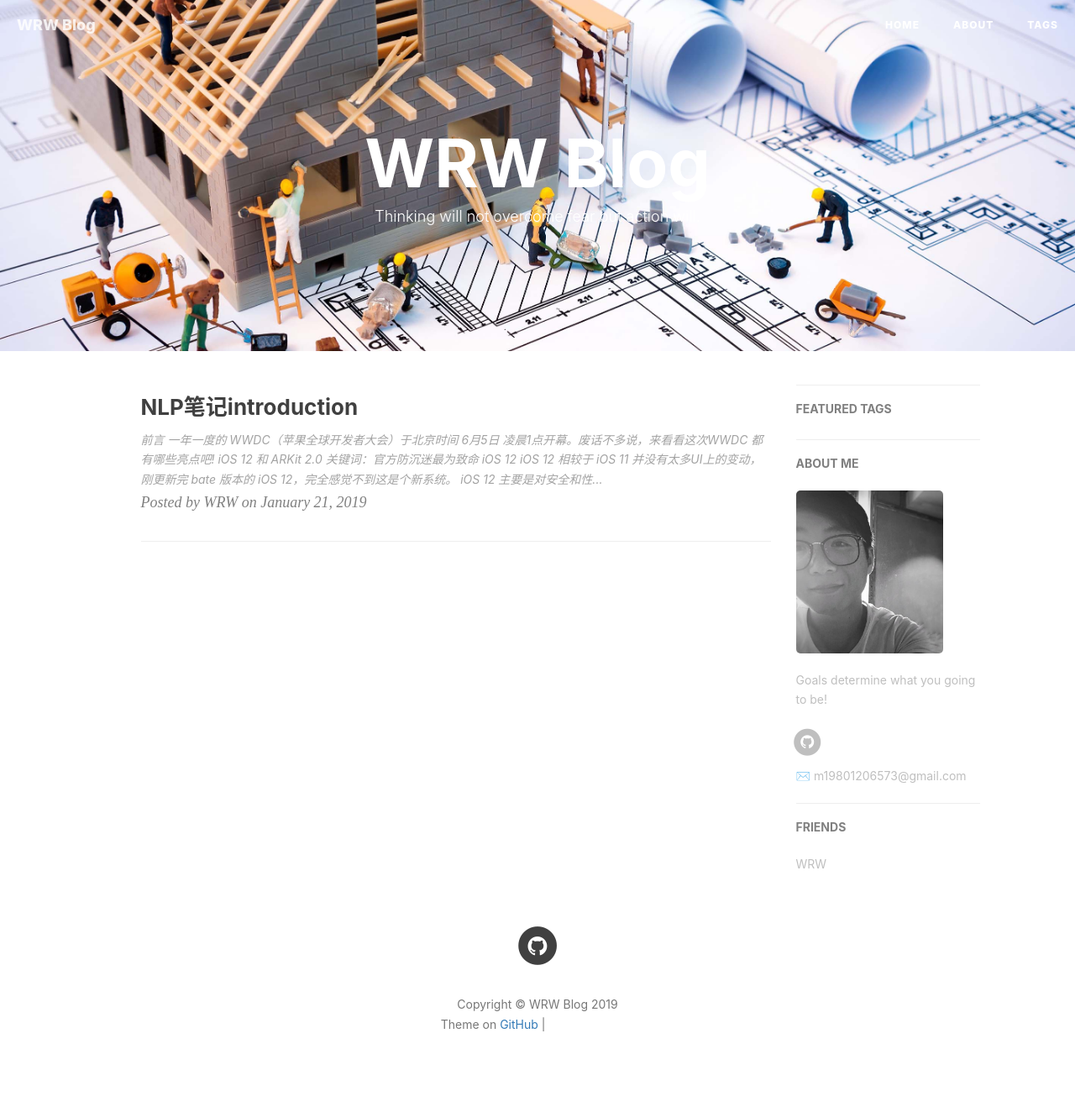
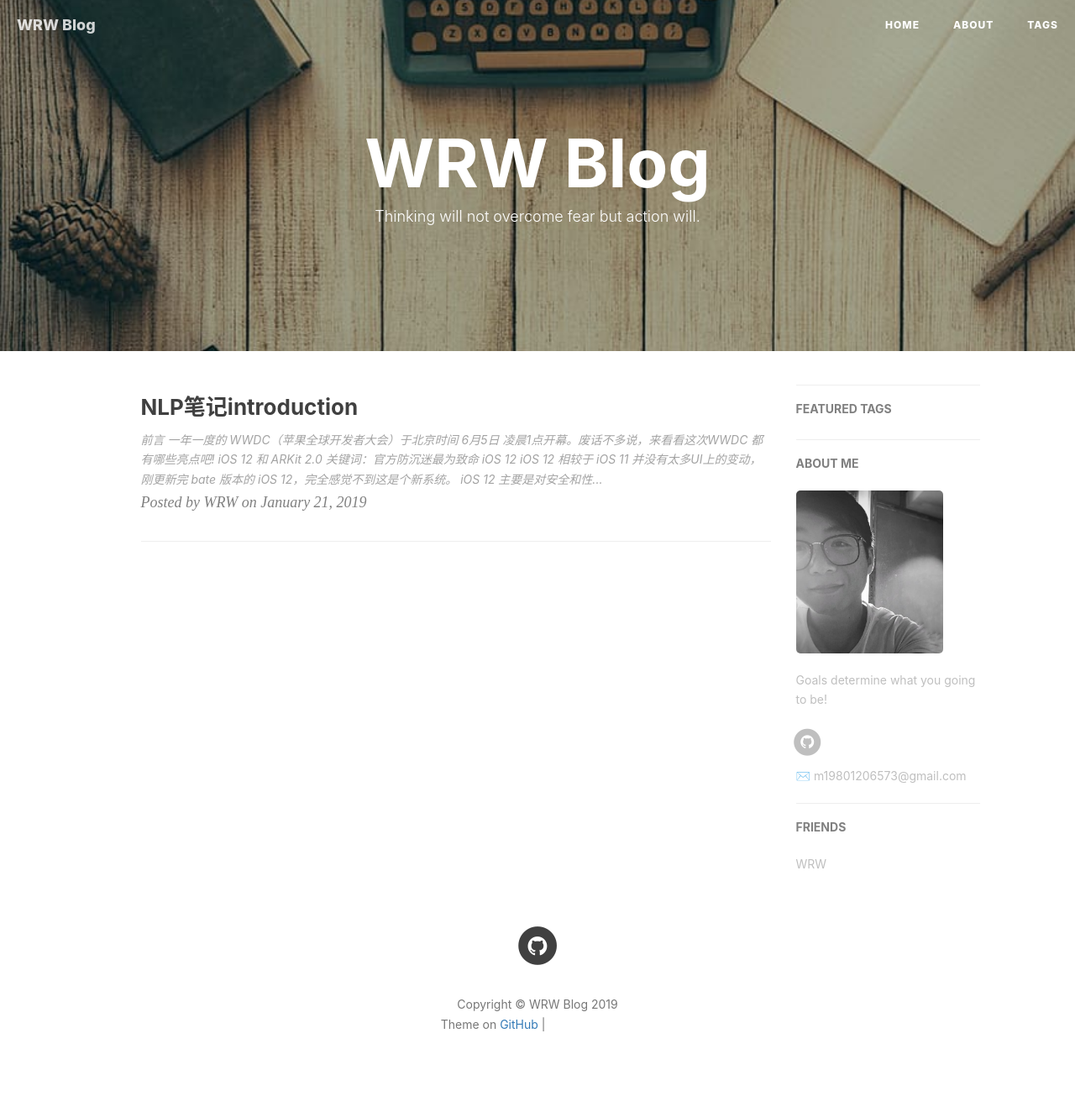
Before and after one commit to ObliviousToZero/ObliviousToZero.github.io, a Jekyll site: the page built from index.html, in a window 1280 px wide. Shown: the whole page at 84% size. Built offline with Jekyll 4.4.1, drawn with Linux system fonts in a browser that asks for light colours; nearby versions of some CDN libraries; the list of posts is cut into pages by our own code; comment, search, counter and statistics services are not loaded; grey boxes are pictures that could not be loaded.

Commit message:
Update _config.yml

```diff
--- a/_config.yml
+++ b/_config.yml
@@ -1,7 +1,7 @@
 # Site settings
 title: WRW Blog
 SEOTitle: ObliviousToZero的博客 | WRW Blog
-header-img: img/post-bg-map.jpg
+header-img: img/post-bg-desk.jpg
 email: m19801206573@gmail.com
 description: "Every failure is leading towards success."
 keyword: "WRW, WRW Blog, ObliviousToZero的博客, m1980120657,  iOS, Apple, iPhone"
```
